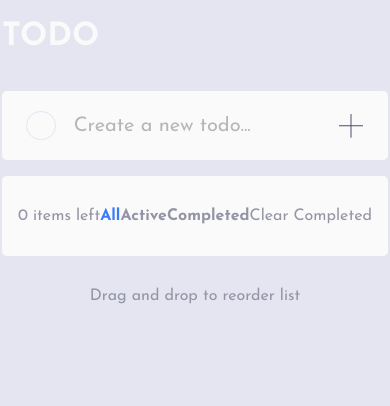
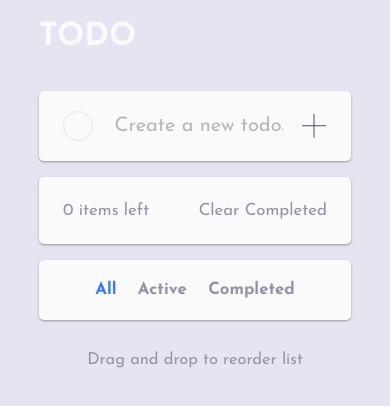
Before and after one commit to VasuBeachoo/todo-list-app, a JavaScript app: page / in a window 390 px wide. Shown: the top 406 px of the page. Built offline with nearby package versions, Linux system fonts and the light colour scheme.

Commit message:
Style todo list mobile layout

```diff
--- a/src/GlobalStyle.js
+++ b/src/GlobalStyle.js
@@ -38,7 +38,7 @@ export const mixinListItem = css`
   flex-direction: row;
   justify-content: flex-start;
   align-items: center;
-  gap: 1rem;
+  gap: 1.25rem;
   width: 100%;
   padding: 1.25rem 1.75rem 1.25rem 1.5rem;
 `;
@@ -47,6 +47,7 @@ export const mixinItemText = css`
   color: var(--Very-Dark-Grayish-Blue-1);
   font-size: 1.25rem;
   font-weight: 400;
+  line-height: 2.25ch;
   margin: 0;
 `;
 
--- a/src/components/CheckCircle.js
+++ b/src/components/CheckCircle.js
@@ -11,6 +11,7 @@ export const CircleBox = styled.div`
   flex-direction: column;
   justify-content: center;
   align-items: center;
+  flex-shrink: 0;
   width: 1.85rem;
   height: 1.85rem;
   user-select: none;
--- a/src/components/ListFilters.js
+++ b/src/components/ListFilters.js
@@ -6,10 +6,13 @@ export const FilterOption = styled.p`
   user-select: none;
   color: ${(props) =>
     props.active ? "var(--Bright-Blue)" : "var(--Dark-Grayish-Blue)"};
+  font-size: 1.05rem;
   font-weight: 700;
+  transition: 0.25s;
 
   &:hover {
     cursor: pointer;
+    ${(props) => !props.active && "color:var(--Very-Dark-Grayish-Blue)"}
   }
 `;
 
@@ -18,6 +21,7 @@ export const FiltersBox = styled.div`
   flex-direction: row;
   justify-content: space-between;
   align-items: center;
+  gap: 1rem;
 `;
 
 const ListFilters = ({ className }) => {
@@ -26,10 +30,13 @@ const ListFilters = ({ className }) => {
   const dispatch = useDispatch();
   const selected = useSelector((state) => state.todo.listFilter);
 
+  let key = 5000;
+
   return (
     <FiltersBox className={className}>
       {filterOptions.map((option) => (
         <FilterOption
+          key={key++}
           active={selected === option}
           onClick={() => dispatch(switchFilter(option))}
         >
--- a/src/components/ListFooter.js
+++ b/src/components/ListFooter.js
@@ -1,31 +1,44 @@
 import styled from "styled-components";
-import ListFilters from "./ListFilters";
+import ListFilters, { FiltersBox } from "./ListFilters";
 import { useSelector, useDispatch } from "react-redux";
 import { clearCompleted } from "../todoSlice";
 
 export const ClearBtn = styled.p`
   user-select: none;
   color: var(--Dark-Grayish-Blue);
+  font-size: 1.05rem;
   font-weight: 400;
+  transition: 0.25s;
 
   &:hover {
     cursor: pointer;
+    color: var(--Very-Dark-Grayish-Blue);
   }
 `;
 
 export const ItemsLeft = styled.p`
   color: var(--Dark-Grayish-Blue);
+  font-size: 1.05rem;
   font-weight: 400;
 `;
 
 export const FooterBox = styled.div`
   display: flex;
   flex-direction: row;
-  justify-content: flex-start;
+  justify-content: space-between;
   align-items: center;
+  gap: 1rem;
+  text-align: center;
   width: 100%;
   border-radius: 0.3rem;
-  padding: 1rem;
+  box-shadow: rgba(0, 0, 0, 0.12) 0px 1px 3px, rgba(0, 0, 0, 0.24) 0px 1px 2px;
+  padding: 0.5rem 1.5rem;
+
+  @media (max-width: 700px) {
+    ${FiltersBox} {
+      display: none;
+    }
+  }
 `;
 
 const ListFooter = ({ className }) => {
@@ -45,7 +58,10 @@ const ListFooter = ({ className }) => {
 
   return (
     <FooterBox className={className}>
-      <ItemsLeft>{countActive(listItems)} items left</ItemsLeft>
+      <ItemsLeft>
+        {countActive(listItems)}{" "}
+        {countActive(listItems) === 1 ? "item" : "items"} left
+      </ItemsLeft>
       <ListFilters />
       <ClearBtn onClick={() => dispatch(clearCompleted())}>
         Clear Completed
--- a/src/components/ListInput.js
+++ b/src/components/ListInput.js
@@ -19,6 +19,7 @@ export const TodoInput = styled.input.attrs({
   placeholder: "Create a new todo...",
 })`
   ${mixinItemText}
+  width: 80%;
   border: none;
   outline: none;
   background-color: var(--Very-Light-Gray);
@@ -39,6 +40,7 @@ export const InputBox = styled.div`
   ${mixinListItem}
   background-color: var(--Very-Light-Gray);
   border-radius: 0.3rem;
+  box-shadow: rgba(0, 0, 0, 0.12) 0px 1px 3px, rgba(0, 0, 0, 0.24) 0px 1px 2px;
 `;
 
 const ListInput = ({ className }) => {
--- a/src/components/ListItem.js
+++ b/src/components/ListItem.js
@@ -9,6 +9,7 @@ export const CloseIcon = styled.img.attrs({
   src: iconCross,
   alt: "icon-cross",
 })`
+  display: none;
   user-select: none;
   margin-left: auto;
 
@@ -19,6 +20,7 @@ export const CloseIcon = styled.img.attrs({
 
 export const ItemText = styled.p`
   ${mixinItemText}
+  hyphens: auto;
   ${(props) =>
     props.checked &&
     css`
@@ -30,6 +32,12 @@ export const ItemText = styled.p`
 export const ItemBox = styled.div`
   ${mixinListItem}
   border-bottom: 0.05rem solid var(--Dark-Grayish-Blue);
+
+  &:hover {
+    ${CloseIcon} {
+      display: block;
+    }
+  }
 `;
 
 const ListItem = ({ className, id, itemText, checked }) => {
--- a/src/components/TodoList.js
+++ b/src/components/TodoList.js
@@ -3,10 +3,36 @@ import styled from "styled-components";
 import ListInput from "./ListInput";
 import ListItem from "./ListItem";
 import ListFooter from "./ListFooter";
+import ListFilters, { FiltersBox, FilterOption } from "./ListFilters";
 
 export const HintText = styled.p`
   color: var(--Dark-Grayish-Blue);
+  font-size: 1.025rem;
   font-weight: 400;
+`;
+
+export const MobileFiltersBox = styled.div`
+  display: none;
+  flex-direction: row;
+  justify-content: center;
+  align-items: center;
+  width: 100%;
+  background-color: var(--Very-Light-Gray);
+  border-radius: 0.3rem;
+  padding: 0.3rem;
+  box-shadow: rgba(0, 0, 0, 0.12) 0px 1px 3px, rgba(0, 0, 0, 0.24) 0px 1px 2px;
+
+  ${FilterOption} {
+    font-size: clamp(1.05rem, 3vw, 1.125rem);
+  }
+
+  ${FiltersBox} {
+    gap: clamp(1rem, 5.5vw, 2.5rem);
+  }
+
+  @media (max-width: 700px) {
+    display: flex;
+  }
 `;
 
 export const ListItems = styled.div`
@@ -20,6 +46,7 @@ export const ListItems = styled.div`
 export const ListBox = styled.div`
   background-color: var(--Very-Light-Gray);
   border-radius: 0.3rem;
+  width: 100%;
 `;
 
 export const ThemeIcon = styled.img``;
@@ -43,6 +70,7 @@ export const TodoBox = styled.div`
   justify-content: flex-start;
   align-items: center;
   gap: 1rem;
+  width: clamp(10rem, 80vw, 40rem);
 `;
 
 const TodoList = ({ className }) => {
@@ -50,19 +78,6 @@ const TodoList = ({ className }) => {
   const listFilter = useSelector((state) => state.todo.listFilter);
 
   let itemId = 1000;
-
-  const displayList = (listItems, listFilter) => {
-    switch (listFilter) {
-      case "All":
-        return listItems;
-      case "Active":
-        return listItems.filter((item) => !item.checked);
-      case "Completed":
-        return listItems.filter((item) => item.checked);
-      default:
-        return listItems;
-    }
-  };
 
   return (
     <TodoBox className={className}>
@@ -73,17 +88,28 @@ const TodoList = ({ className }) => {
       <ListInput />
       <ListBox>
         <ListItems>
-          {displayList(listItems, listFilter).map((item, index) => (
+          {listItems.map((item, index) => {
+            if (
+              listFilter === "All" ||
+              (listFilter === "Active" && !item.checked) ||
+              (listFilter === "Completed" && item.checked)
+            )
+              return (
                 <ListItem
                   key={itemId++}
                   id={index}
                   itemText={item.text}
                   checked={item.checked}
+                  filter={listFilter}
                 />
-          ))}
+              );
+          })}
         </ListItems>
         <ListFooter />
       </ListBox>
+      <MobileFiltersBox>
+        <ListFilters />
+      </MobileFiltersBox>
       <HintText>Drag and drop to reorder list</HintText>
     </TodoBox>
   );
```
Lines whose indentation alone changed are shown as unchanged.
